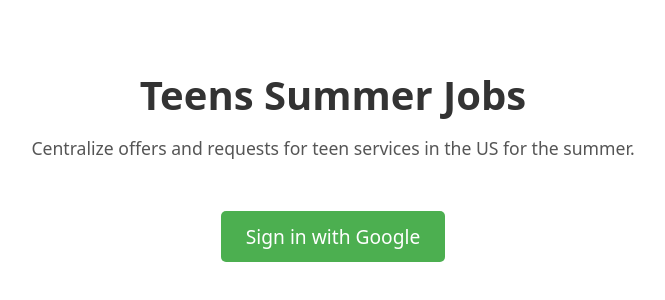
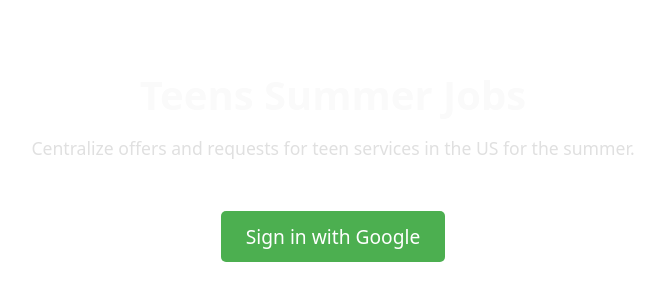
Before and after one commit to RicardoNakano/teenssummerjobs, a React (Vite) app: page / in a window 1280 px wide. Shown: the part 246-546 px from the top of the page, without its empty margins (307-972 px from the left). Built offline with nearby package versions, Linux system fonts and the light colour scheme; no server answers.

Commit message:
fix: melhora contraste do texto no header e na página de login

```diff
--- a/src/App.tsx
+++ b/src/App.tsx
@@ -16,8 +16,8 @@
   return (
     <div className="container" style={{ padding: '20px', maxWidth: '900px', margin: '0 auto' }}>
       <header style={{ textAlign: 'center', marginBottom: '40px' }}>
-        <h1 style={{ fontSize: '2.5em', color: '#333', marginBottom: '10px' }}>Teens Summer Jobs</h1>
-        <p style={{ fontSize: '1.1em', color: '#555' }}>Centralize offers and requests for teen services in the US for the summer.</p>
+        <h1 style={{ fontSize: '2.5em', color: '#FAFAFA', marginBottom: '10px' }}>Teens Summer Jobs</h1>
+        <p style={{ fontSize: '1.1em', color: '#E0E0E0' }}>Centralize offers and requests for teen services in the US for the summer.</p>
       </header>
       {user ? (
         <div style={{ marginBottom: '30px' }}>
--- a/src/LoginPage.tsx
+++ b/src/LoginPage.tsx
@@ -35,7 +35,7 @@
       backgroundColor: '#f9f9f9'
     }}>
       <h2 style={{ fontSize: '2em', color: '#333', marginBottom: '15px' }}>Login</h2>
-      <p style={{ fontSize: '1.15em', color: '#555', marginBottom: '30px', lineHeight: '1.6' }}>
+      <p style={{ fontSize: '1.15em', color: '#444', marginBottom: '30px', lineHeight: '1.6' }}>
         Access the platform to find or offer services.
       </p>
       <button
```
